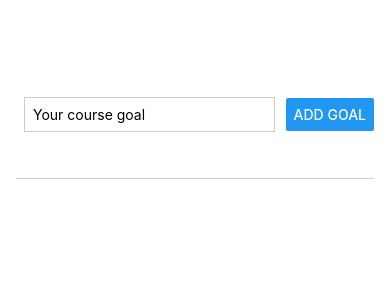
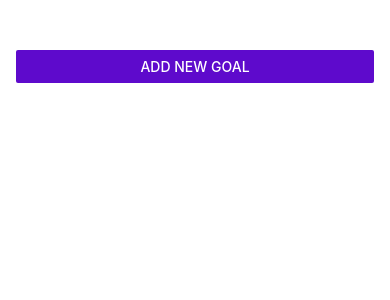
Before and after one commit to periwinkleFTW/react-native-goals-app, a React Native app: screen / in a window 390 px wide. Shown: the top 300 px of the page. Built offline with nearby package versions, Linux system fonts and the light colour scheme.

Commit message:
show and dismiss modal

```diff
--- a/App.js
+++ b/App.js
@@ -1,13 +1,24 @@
 import { useState } from "react";
-import { StyleSheet, View, FlatList } from "react-native";
+import { StyleSheet, View, FlatList, Button } from "react-native";
 import GoalItem from "./components/GoalItem";
 import GoalInput from "./components/GoalInput";
 
 export default function App() {
+  const [modalIsVisible, setModalVisible] = useState(false);
   const [courseGoals, setCourseGoals] = useState([]);
+
+  function startAddGoalHandler() {
+    setModalVisible(true);
+  }
+
+  function endAddGoalHandler() {
+    setModalVisible(false);
+  }
 
   function addGoalHandler(enteredGoalText) {
     setCourseGoals((currentCourseGoals) => [...currentCourseGoals, { text: enteredGoalText, id: Math.random().toString() }]);
+
+    endAddGoalHandler();
   }
 
   function deleteGoalHandler(id) {
@@ -18,7 +29,8 @@
 
   return (
     <View style={styles.appContainer}>
-      <GoalInput onAddGoal={addGoalHandler} />
+      <Button title="Add New Goal" color="#5e0acc" onPress={startAddGoalHandler} />
+      <GoalInput visible={modalIsVisible} onAddGoal={addGoalHandler} onCancel={endAddGoalHandler} />
       <View style={styles.goalsContainer}>
         <FlatList
           data={courseGoals}
--- a/components/GoalInput.js
+++ b/components/GoalInput.js
@@ -1,5 +1,5 @@
 import { useState } from "react";
-import { View, TextInput, Button, StyleSheet } from "react-native";
+import { View, TextInput, Button, StyleSheet, Modal } from "react-native";
 
 function GoalInput(props) {
   const [enteredGoalText, setEnteredGoalText] = useState("");
@@ -14,10 +14,19 @@
   }
 
   return (
-    <View style={styles.inputContainer}>
-      <TextInput style={styles.textInput} placeholder="Your course goal" onChangeText={goalInputHandler} />
-      <Button title="Add goal" onPress={addGoalHandler} />
-    </View>
+    <Modal visible={props.visible} animationType="slide">
+      <View style={styles.inputContainer}>
+        <TextInput style={styles.textInput} placeholder="Your course goal" onChangeText={goalInputHandler} />
+        <View style={styles.buttonContainer}>
+          <View style={styles.button}>
+            <Button title="Add goal" onPress={addGoalHandler} />
+          </View>
+          <View style={styles.button}>
+            <Button title="Cancel" onPress={props.onCancel} />
+          </View>
+        </View>
+      </View>
+    </Modal>
   );
 }
 
@@ -26,10 +35,10 @@
 const styles = StyleSheet.create({
   inputContainer: {
     flex: 1,
-    flexDirection: "row",
-    justifyContent: "space-between",
+    justifyContent: "center",
     alignItems: "center",
     marginBottom: 24,
+    padding: 16,
     borderBottomWidth: 1,
     borderBottomColor: "#cccccc",
   },
@@ -37,8 +46,17 @@
   textInput: {
     borderWidth: 1,
     borderColor: "#cccccc",
-    width: "70%",
+    width: "100%",
     margin: 8,
     padding: 8,
   },
+
+  buttonContainer: {
+    flexDirection: "row",
+    marginTop: 16,
+  },
+  button: {
+    width: "30%",
+    marginHorizontal: 8,
+  },
 });
--- a/components/GoalItem.js
+++ b/components/GoalItem.js
@@ -2,7 +2,7 @@
 
 function GoalItem(props) {
   return (
-    <Pressable onPress={props.onDeleteItem.bind(this, props.id)}>
+    <Pressable android_ripple={{ color: "#dddddd" }} onPress={props.onDeleteItem.bind(this, props.id)}>
       <View style={styles.goalItem}>
         <Text style={styles.goalText}>{props.text}</Text>
       </View>
```
